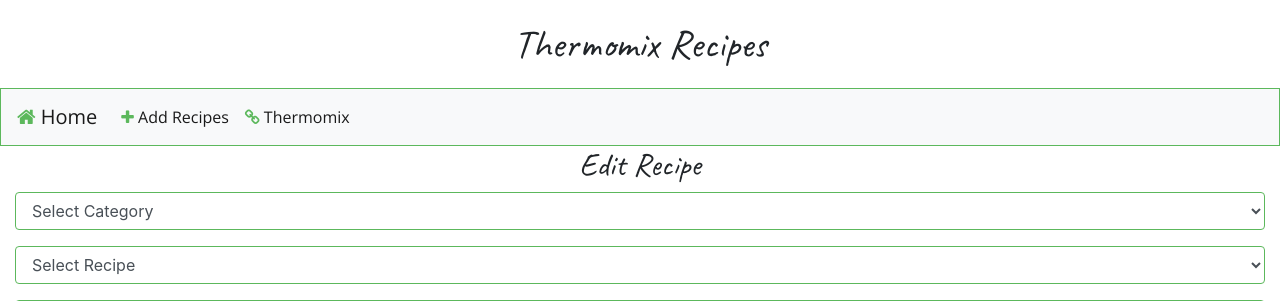
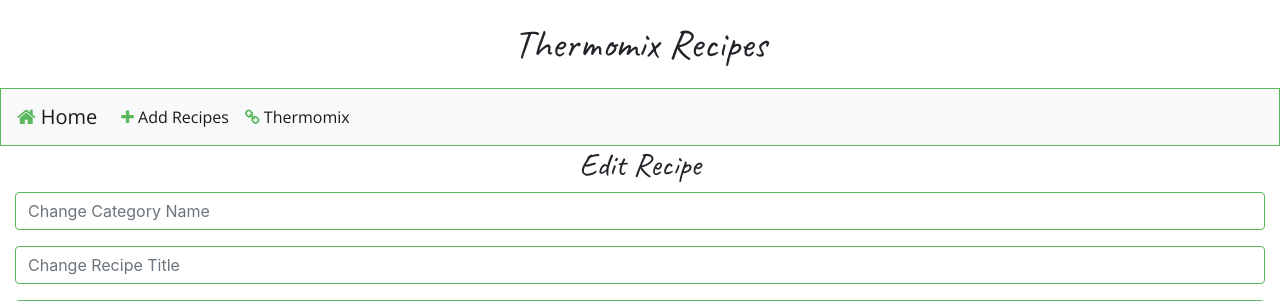
Before and after one commit to Code-Institute-Submissions/MFBuckley-Online-Cookbook, a Flask app: template templates/edit.html in a window 1280 px wide. Shown: the top 301 px of the page. Run offline with Flask 2, Linux system fonts and the light colour scheme; the template is opened without the code that fills it: most values are stand-ins (such as "Sample title", 1, 10 or a date in 2020); some libraries are stand-ins or nearby versions.

Commit message:
Changed first 2 fields input fields as select is not necessary

```diff
--- a/templates/edit.html
+++ b/templates/edit.html
@@ -11,20 +11,12 @@
 
     <form action="{{ url_for('change_recipe', recipe_id=recipe._id) }}" methods="POST">
         <div class="form-group col-md-12">
-            <select class="form-control" id="selectCategory" name="selectCategory">
-                <option>Select Category</option>
-                {% for cat in categories %}
-                <option value="{{cat.category_name}}">{{cat.category_name}}</option>
-                {% endfor %}
-            </select>
+          <input name="category_name" type="text" class="form-control" id="category_name" placeholder="Change Category Name">
         </div>
 
+
         <div class="form-group col-md-12">
-            <select class="form-control" id="recipeTitle" name="recipeTitle">
-                <option>Select Recipe</option>
-                {% for recipe in recipes %}
-                <option value="{{recipe.title}}">{{recipe.title}}</option>
-            </select>
+            <input name="title" type="text" class="form-control" id="title" placeholder="Change Recipe Title">
         </div>
 
         <div class="form-group col-md-12">
@@ -50,7 +42,7 @@
         <div class="form-group col-md-12">
             <a href="{{ url_for('edit_recipe', recipe_id=recipe._id)}}" id="saveChanges" class="btn btn-success" role="button">Save</a>
         </div>
-        {% endfor %}
+
     </form>
 
 
```
